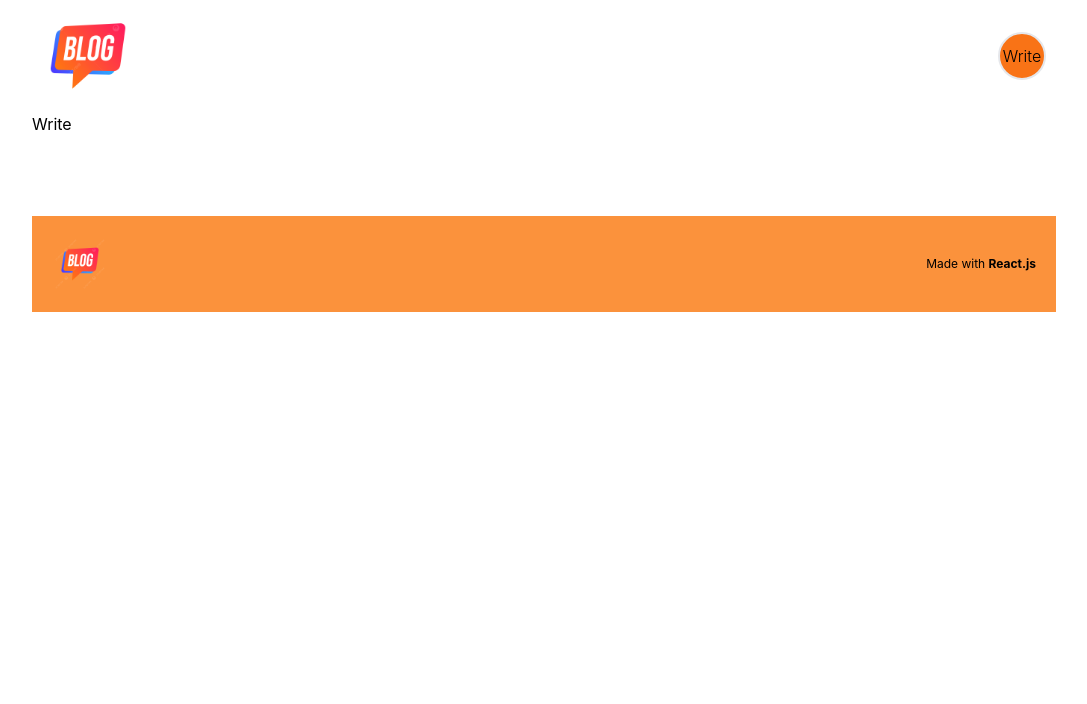
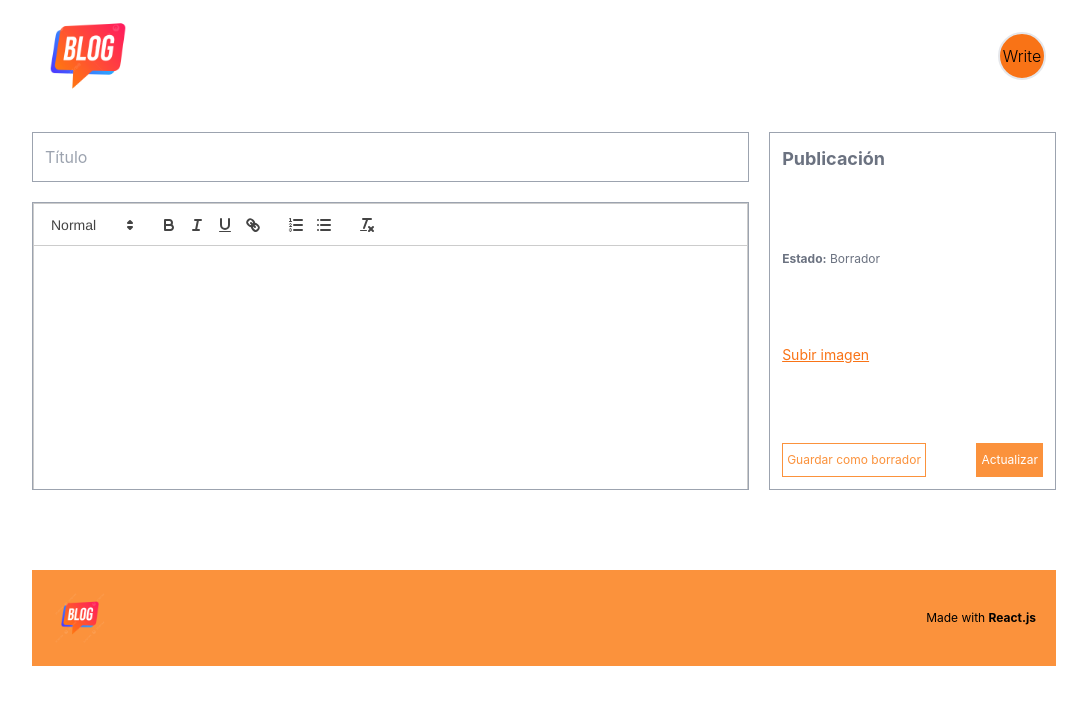
Before and after one commit to RooGeaR/blogapp-react-nodejs, a React (Create React App) app in the folder client/: page /write in a window 1280 px wide. Shown: the top 704 px of the page, without its empty margins (96-1183 px from the left). Built offline with nearby package versions, Linux system fonts and the light colour scheme.

Commit message:
Design Write page

```diff
--- a/client/package.json
+++ b/client/package.json
@@ -8,6 +8,7 @@
     "@testing-library/user-event": "^13.5.0",
     "react": "^18.2.0",
     "react-dom": "^18.2.0",
+    "react-quill": "^2.0.0",
     "react-router-dom": "^6.22.1",
     "react-scripts": "5.0.1",
     "web-vitals": "^2.1.4"
--- a/client/src/App.js
+++ b/client/src/App.js
@@ -2,7 +2,6 @@ import "./App.css";
 import {
   createBrowserRouter,
   RouterProvider,
-  Route,
   Outlet,
 } from "react-router-dom";
 import Single from "./pages/Single";
--- a/client/src/pages/Write.jsx
+++ b/client/src/pages/Write.jsx
@@ -1,7 +1,48 @@
-import React from "react";
+import React, { useState } from "react";
+import ReactQuill from "react-quill";
+import "react-quill/dist/quill.snow.css";
 
 const Write = () => {
-  return <div>Write</div>;
+  const [value, setValue] = useState("");
+  return (
+    <div className="flex mt-5 gap-5">
+      <div className="flex-[5_5_0%] flex flex-col gap-5">
+        <input
+          type="text"
+          placeholder="Título"
+          className="p-3 border-solid border border-gray-400"
+        />
+        <div className="h-72 overflow-scroll border border-gray-400">
+          <ReactQuill
+            className="h-full border-none"
+            theme="snow"
+            value={value}
+            onChange={setValue}
+          />
+        </div>
+      </div>
+      <div className="flex-[2_2_0%] flex flex-col gap-5">
+        <div className="border border-gray-400 p-3 flex-1 flex flex-col justify-between text-xs text-gray-500">
+          <h1 className="text-lg font-bold">Publicación</h1>
+          <span>
+            <b>Estado:</b> Borrador
+          </span>
+          <label className="text-sm text-orange-500 underline cursor-pointer">
+            Subir imagen
+            <input className="hidden" type="file" name="" id="file" />
+          </label>
+          <div className="flex justify-between">
+            <button className="text-orange-400 bg-white border border-orange-400 px-1 py-2">
+              Guardar como borrador
+            </button>
+            <button className="text-white bg-orange-400 border border-orange-400 px-1 py-2">
+              Actualizar
+            </button>
+          </div>
+        </div>
+      </div>
+    </div>
+  );
 };
 
 export default Write;
```
Also changed, not shown: 1 other file (tests, documents, lock files or other folders).
